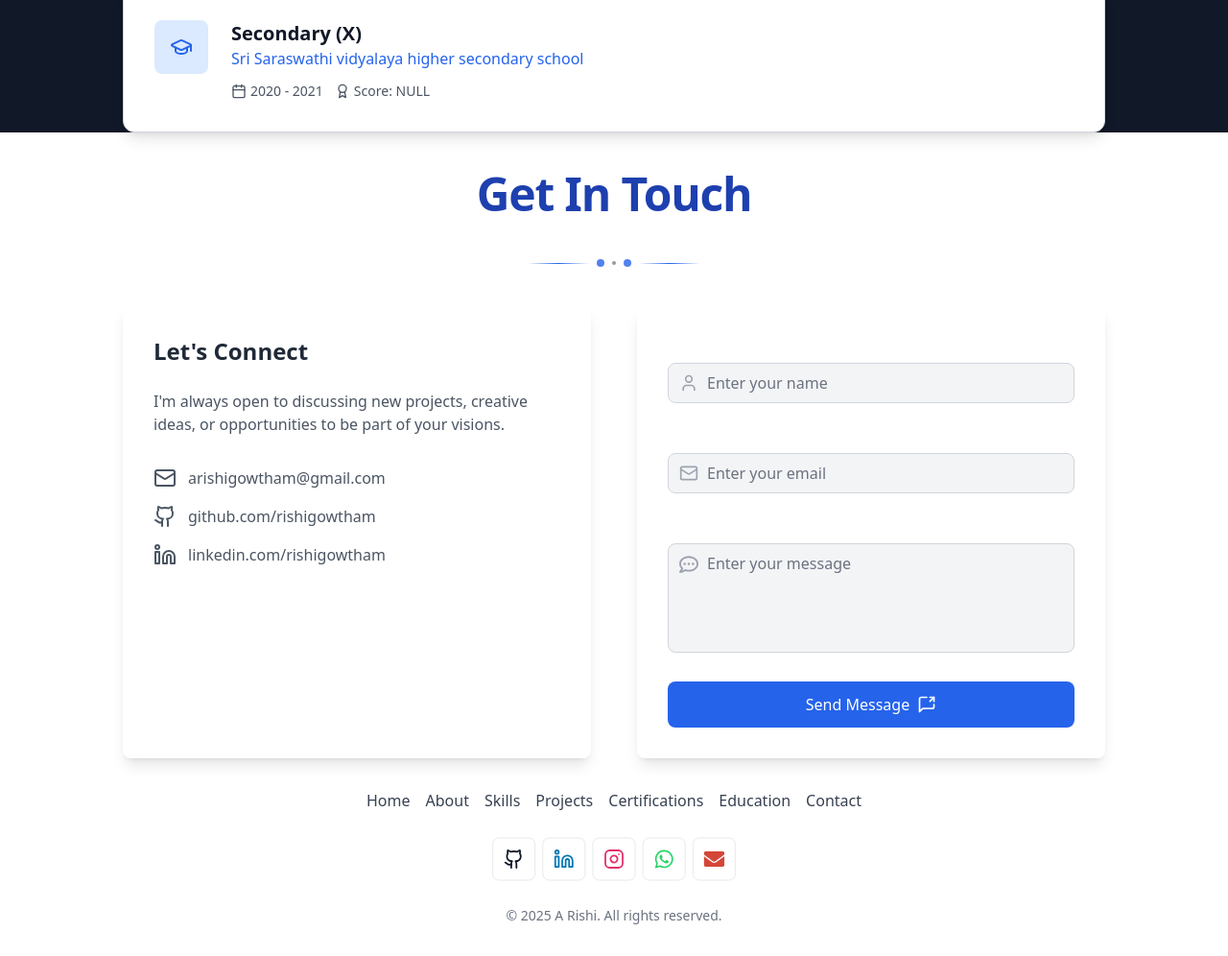
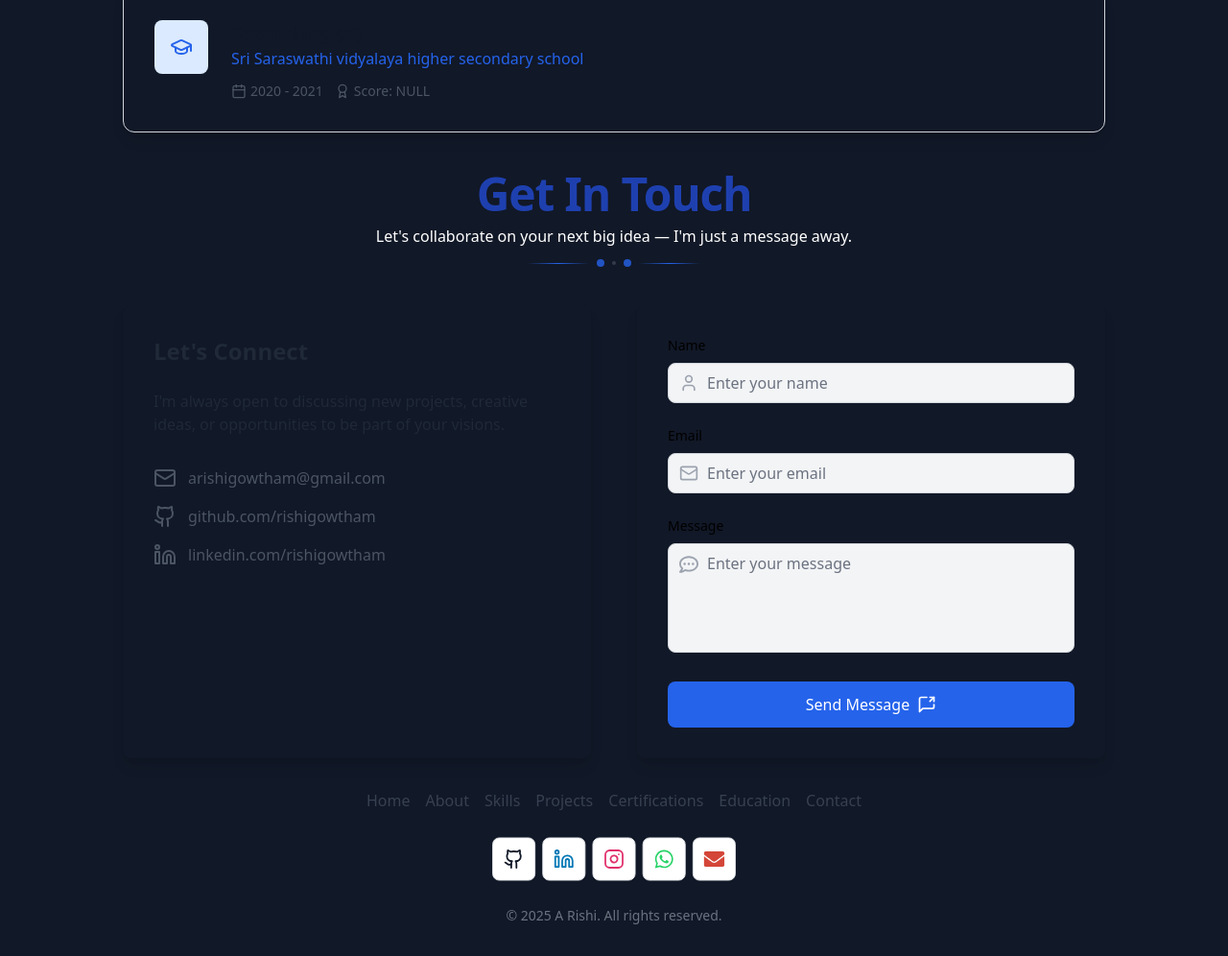
Before and after one commit to RISHIGOWTHAM-A/personal-portfolio, a website: page index.html in a window 1280 px wide. Shown: the part 4420-5416 px from the top of the page at 96% size. Drawn offline with Linux system fonts and the light colour scheme.

Commit message:
Updated feature/fixed bug/added new code

```diff
--- a/index.html
+++ b/index.html
@@ -626,7 +626,7 @@
             </div>
             <div class="max-w-5xl mx-auto space-y-10">
                 <div
-                    class="relative group bg-white dark:bg-gray-900 p-4 sm:p-8 rounded-xl shadow-lg hover:shadow-xl border border-gray-300 dark:border-gray-700 hover:border-blue-500 dark:hover:border-blue-400">
+                    class="relative group bg-gray-900 p-4 sm:p-8 rounded-xl shadow-lg hover:shadow-xl border border-gray-300 dark:border-gray-700 hover:border-blue-500 dark:hover:border-blue-400">
                     <div class="relative z-10 flex items-start gap-6">
                         <div class="p-3 sm:p-4 bg-blue-100 dark:bg-blue-900 rounded-lg"><svg
                                 xmlns="http://www.w3.org/2000/svg" width="24" height="24" viewBox="0 0 24 24"
@@ -669,7 +669,7 @@
                     </div>
                 </div>
                 <div
-                    class="relative group bg-white dark:bg-gray-900 p-4 sm:p-8 rounded-xl shadow-lg hover:shadow-xl border border-gray-300 dark:border-gray-700 hover:border-blue-500 dark:hover:border-blue-400">
+                    class="relative groupbg-gray-900 p-4 sm:p-8 rounded-xl shadow-lg hover:shadow-xl border border-gray-300 dark:border-gray-700 hover:border-blue-500 dark:hover:border-blue-400">
                     <div class="relative z-10 flex items-start gap-6">
                         <div class="p-3 sm:p-4 bg-blue-100 dark:bg-blue-900 rounded-lg"><svg
                                 xmlns="http://www.w3.org/2000/svg" width="24" height="24" viewBox="0 0 24 24"
@@ -713,7 +713,7 @@
                     </div>
                 </div>
                 <div
-                    class="relative group bg-white dark:bg-gray-900 p-4 sm:p-8 rounded-xl shadow-lg hover:shadow-xl border border-gray-300 dark:border-gray-700 hover:border-blue-500 dark:hover:border-blue-400">
+                    class="relative group  bg-gray-900 p-4 sm:p-8 rounded-xl shadow-lg hover:shadow-xl border border-gray-300 dark:border-gray-700 hover:border-blue-500 dark:hover:border-blue-400">
                     <div class="relative z-10 flex items-start gap-6">
                         <div class="p-3 sm:p-4 bg-blue-100 dark:bg-blue-900 rounded-lg"><svg
                                 xmlns="http://www.w3.org/2000/svg" width="24" height="24" viewBox="0 0 24 24"
@@ -757,7 +757,7 @@
     </section>
 
     <!--Contact-->
-    <section class="dark:bg-gray-900" id="Contact">
+    <section class="bg-gray-900" id="Contact">
         <div class="container mx-auto px-4">
             <div class="mb-10 relative ">
                 <div class="flex flex-col text-center items-center">
@@ -780,9 +780,9 @@
                 </div>
             </div>
             <div class="max-w-5xl mx-auto grid md:grid-cols-2 gap-12">
-                <div class=" dark:bg-gray-900 p-8 rounded-lg shadow-lg">
+                <div class=" bg-gray-900 p-8 rounded-lg shadow-lg">
                     <h3 class="text-2xl font-semibold mb-6 text-gray-800 dark:text-gray-100">Let's Connect</h3>
-                    <p class="text-gray-600 dark:text-gray-300 mb-8">I'm always open to discussing new projects,
+                    <p class="text-gray-800 dark:text-gray-300 mb-8">I'm always open to discussing new projects,
                         creative ideas, or opportunities to be part of your visions.</p>
                     <div class="space-y-4"><a href="mailto:arishigowtham@gmail.com"
                             class="flex items-center gap-3 text-gray-600 dark:text-gray-300 hover:text-blue-600 dark:hover:text-blue-400"><svg
@@ -814,9 +814,9 @@
                                 <circle cx="4" cy="4" r="2"></circle>
                             </svg><span>linkedin.com/rishigowtham</span></a></div>
                 </div>
-                <div class=" dark:bg-gray-900 p-8 rounded-lg shadow-lg">
+                <div class="    bg-gray-900 p-8 rounded-lg shadow-lg">
                     <form class="space-y-6">
-                        <div><label for="name" class="block text-sm font-medium mb-2 text-white">Name</label>
+                        <div><label for="name" class="block text-sm font-medium mb-2 text-black dark:text-white">Name</label>
                             <div class="relative">
                                 <div class="absolute inset-y-0 left-3 flex items-center text-gray-400"><svg
                                         xmlns="http://www.w3.org/2000/svg" width="24" height="24" viewBox="0 0 24 24"
@@ -830,7 +830,7 @@
                                     value="">
                             </div>
                         </div>
-                        <div><label for="email" class="block text-sm font-medium mb-2 text-white">Email</label>
+                        <div><label for="email" class="block text-sm font-medium mb-2 text-black dark:text-white">Email</label>
                             <div class="relative">
                                 <div class="absolute inset-y-0 left-3 flex items-center text-gray-400"><svg
                                         xmlns="http://www.w3.org/2000/svg" width="24" height="24" viewBox="0 0 24 24"
@@ -844,7 +844,7 @@
                                     value="">
                             </div>
                         </div>
-                        <div><label for="message" class="block text-sm font-medium mb-2 text-white">Message</label>
+                        <div><label for="message" class="block text-sm font-medium mb-2 text-black dark:text-white">Message</label>
                             <div class="relative">
                                 <div class="absolute top-3 left-3 text-gray-400"><svg stroke="currentColor"
                                         fill="currentColor" stroke-width="0" viewBox="0 0 512 512" class="w-5 h-5"
@@ -872,7 +872,7 @@
     </section>
 
     <!--Footer-->
-    <section class=" dark:bg-gray-900">
+    <section class=" bg-gray-900">
         <div class="container mx-auto px-6 py-8 relative">
             <div class="flex flex-col items-center gap-6">
                 <nav class="flex flex-wrap gap-4 justify-center">
```
